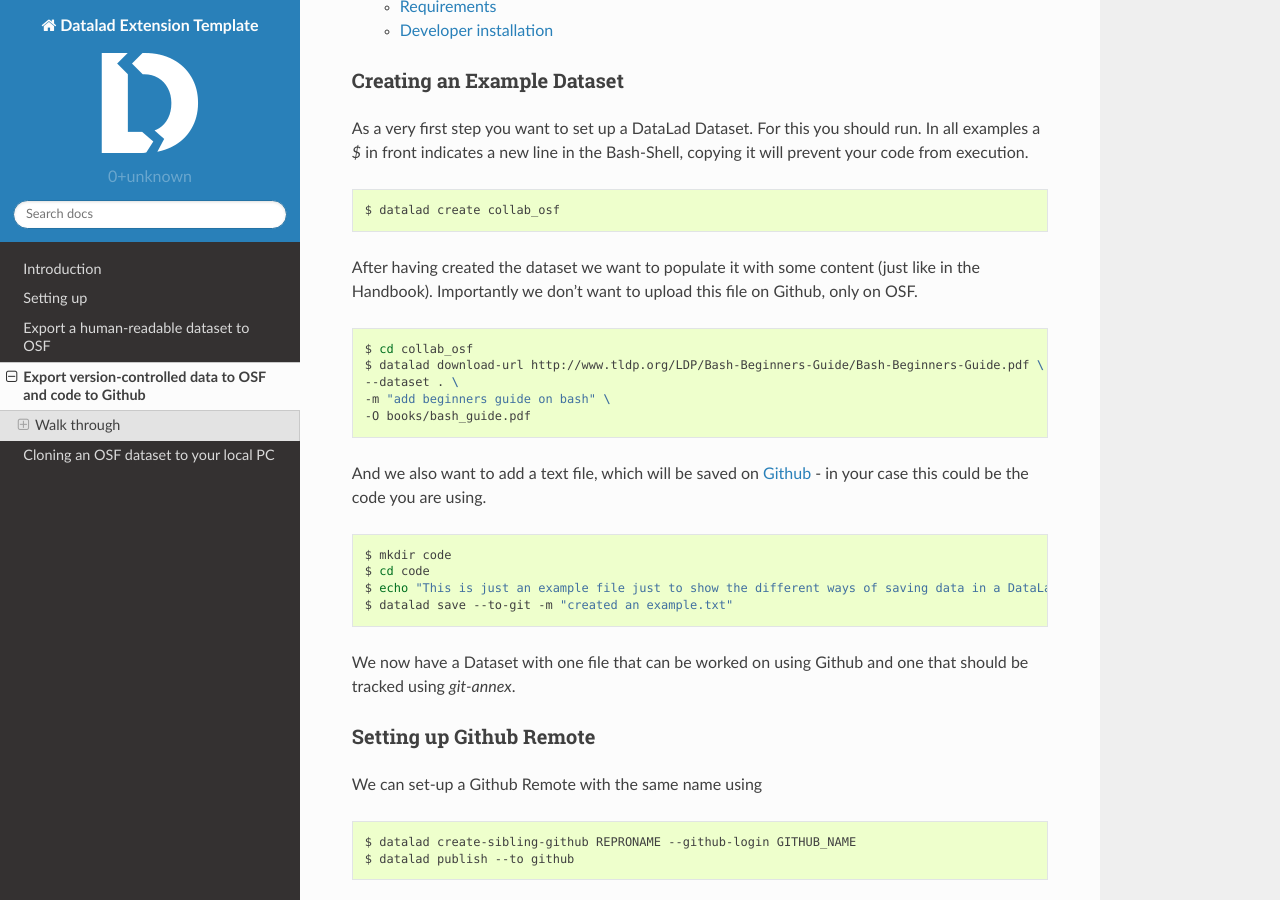
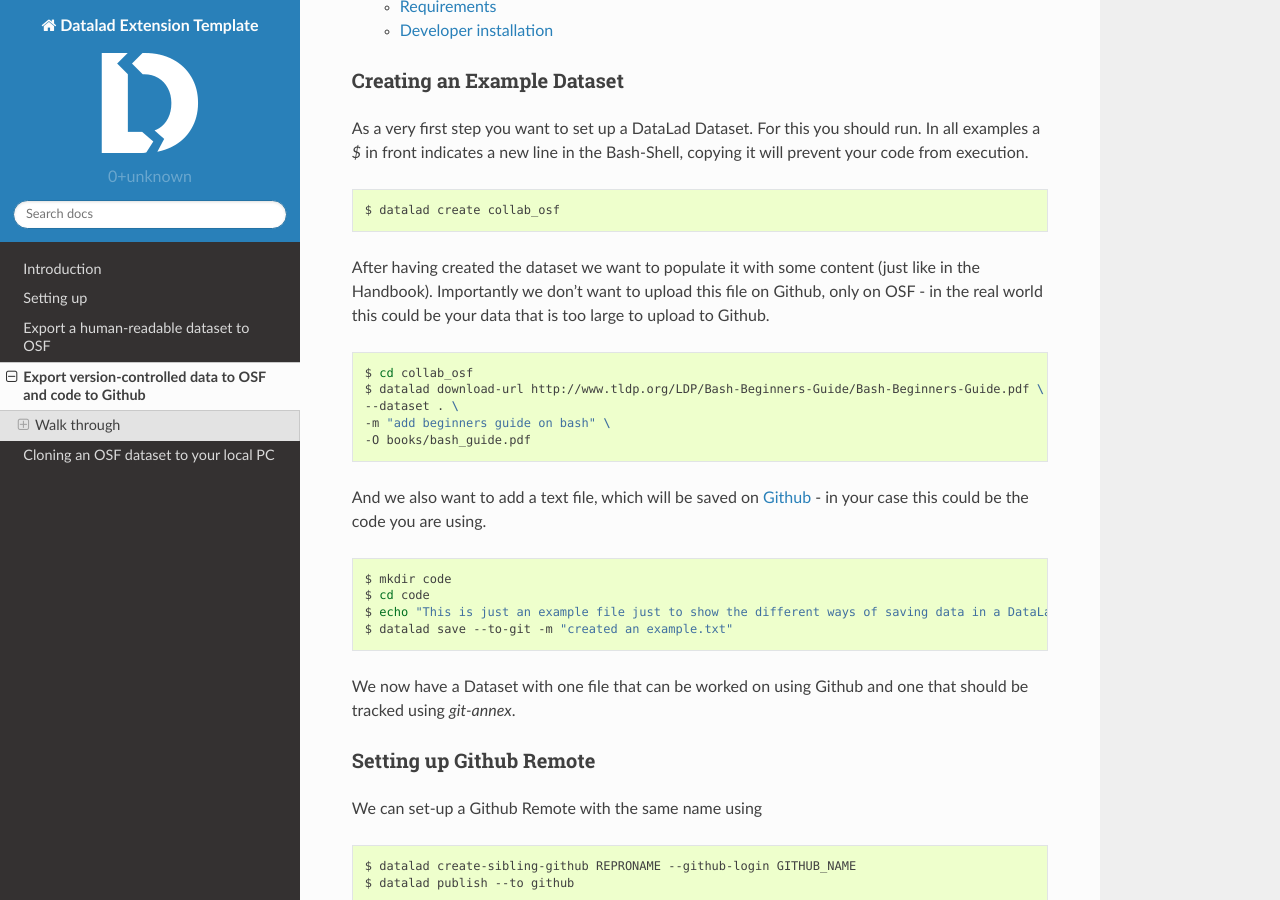
Before and after one commit to datalad/datalad-osf, a Sphinx documentation site: the page built from docs/source/exportdatacode.rst, in a window 1280 px wide and 900 px high, scrolled down 608 px. Built offline with Sphinx 7.4.7 and the Read the Docs theme 2.0.0, drawn with Linux system fonts in a browser that asks for light colours; pages that are not in the unit, such as notebooks, are missing from menus.

Commit message:
slight rewording

```diff
--- a/docs/source/exportdatacode.rst
+++ b/docs/source/exportdatacode.rst
@@ -38,7 +38,7 @@
     $ datalad create collab_osf
 
 After having created the dataset we want to populate it with some content (just
-like in the Handbook). Importantly we don't want to upload this file on Github, only on OSF.
+like in the Handbook). Importantly we don't want to upload this file on Github, only on OSF - in the real world this could be your data that is too large to upload to Github.
 
 .. code-block:: bash
 
```
